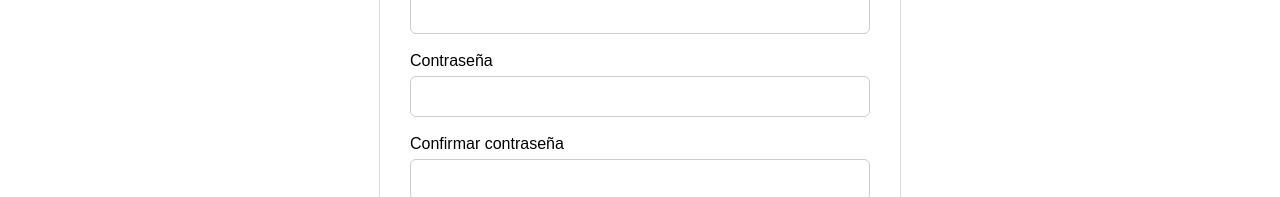
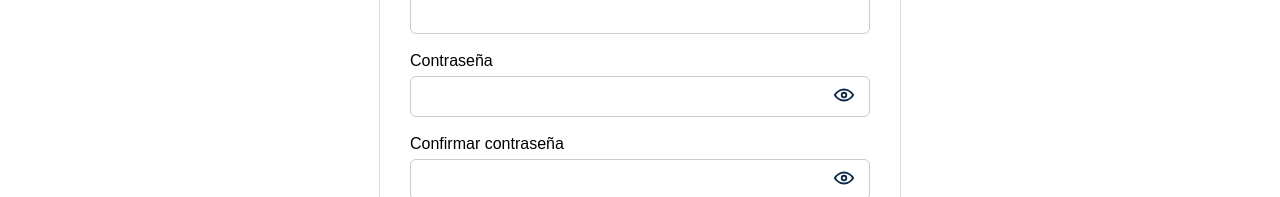
Before and after one commit to PrimoRz1/ysasl-website, a Next.js app: page /registro in a window 1280 px wide. Shown: the part 603-800 px from the top of the page. Built offline with nearby package versions, Linux system fonts and the light colour scheme; no server answers; the database is empty.

Commit message:
YSASL: mostrar y ocultar contraseñas
* Agrega control de visibilidad de contraseña

* Agrega control de visibilidad de contraseña

* Agrega control de visibilidad de contraseña

```diff
--- /dev/null
+++ b/app/components/CampoContrasena.js
@@ -0,0 +1,48 @@
+'use client'
+
+import { useState } from 'react'
+
+export default function CampoContrasena({ id, style, ...props }) {
+  const [visible, setVisible] = useState(false)
+  const etiqueta = visible ? 'Ocultar contraseña' : 'Mostrar contraseña'
+
+  return (
+    <div style={{ position: 'relative', marginBottom: style.marginBottom }}>
+      <input
+        {...props}
+        id={id}
+        type={visible ? 'text' : 'password'}
+        style={{ ...style, marginBottom: 0, paddingRight: '52px' }}
+      />
+      <button
+        type="button"
+        aria-label={etiqueta}
+        aria-controls={id}
+        title={etiqueta}
+        onClick={() => setVisible(actual => !actual)}
+        style={{
+          position: 'absolute',
+          right: '4px',
+          bottom: 0,
+          width: '44px',
+          height: '100%',
+          maxHeight: '44px',
+          display: 'grid',
+          placeItems: 'center',
+          border: 0,
+          background: 'transparent',
+          color: '#0b2948',
+          cursor: 'pointer'
+        }}
+      >
+        <svg aria-hidden="true" width="22" height="22" viewBox="0 0 24 24"
+          fill="none" stroke="currentColor" strokeWidth="2" strokeLinecap="round"
+          strokeLinejoin="round">
+          <path d="M2 12s3.6-6 10-6 10 6 10 6-3.6 6-10 6S2 12 2 12Z" />
+          <circle cx="12" cy="12" r="2.5" />
+          {visible && <path d="m3 3 18 18" />}
+        </svg>
+      </button>
+    </div>
+  )
+}
--- a/app/registro/page.js
+++ b/app/registro/page.js
@@ -2,6 +2,7 @@
 
 import { useEffect, useState } from 'react'
 import { supabase } from '../../lib/supabase'
+import CampoContrasena from '../components/CampoContrasena'
 
 export default function RegistroPage() {
   const [nombre, setNombre] = useState('')
@@ -223,9 +224,8 @@ export default function RegistroPage() {
           />
 
           <label htmlFor="password">Contraseña</label>
-          <input
+          <CampoContrasena
             id="password"
-            type="password"
             value={password}
             onChange={e => setPassword(e.target.value)}
             required
@@ -235,9 +235,8 @@ export default function RegistroPage() {
           />
 
           <label htmlFor="confirmar">Confirmar contraseña</label>
-          <input
+          <CampoContrasena
             id="confirmar"
-            type="password"
             value={confirmar}
             onChange={e => setConfirmar(e.target.value)}
             required
```
Also changed, not shown: app/login/page.js (+4 -6 lines).
